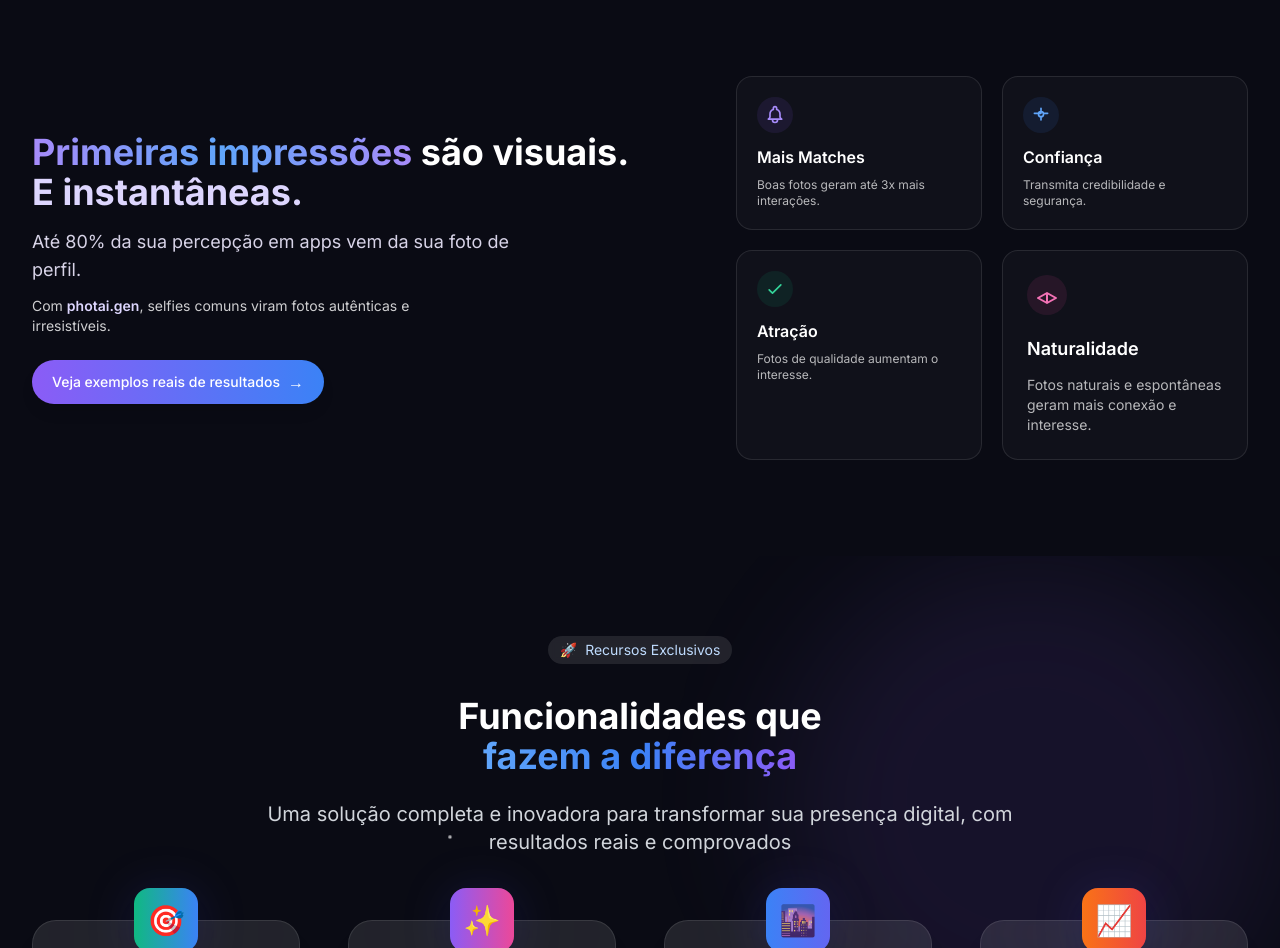
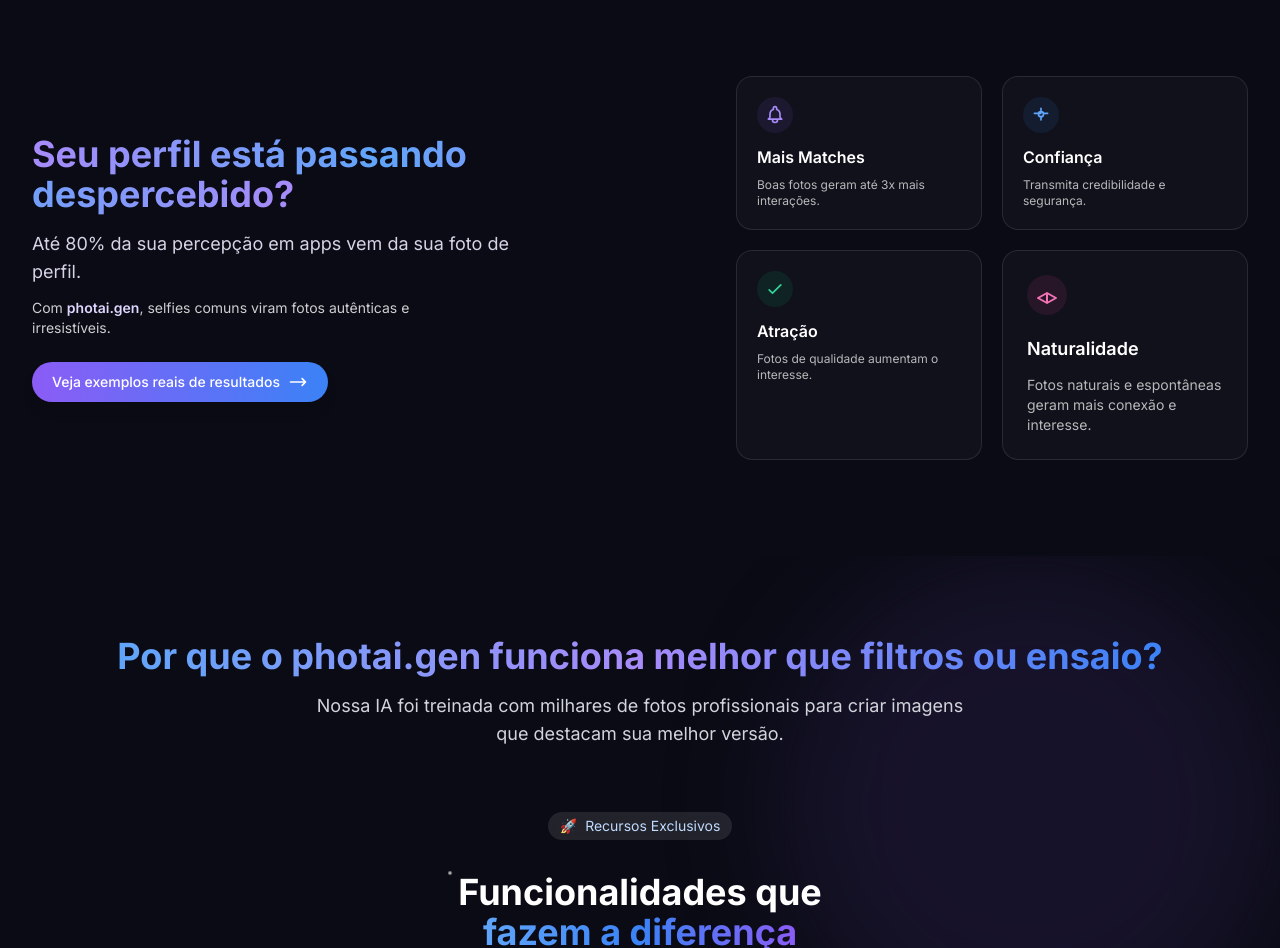
Before and after one commit to Aouza/matchepic, a Next.js app: page / in a window 1280 px wide. Shown: the part 820-1768 px from the top of the page. Built offline with nearby package versions, Linux system fonts and the light colour scheme.

Commit message:
feat: melhora UI/UX com animações, microcopy e elementos visuais

```diff
--- a/src/app/page.tsx
+++ b/src/app/page.tsx
@@ -22,11 +22,8 @@
           <div className="flex-1 flex flex-col justify-center items-start mb-12 md:mb-0">
             <h2 className="text-3xl sm:text-4xl font-bold mb-4 leading-tight">
               <span className="bg-gradient-to-r from-purple-400 via-blue-400 to-purple-400 bg-clip-text text-transparent">
-                Primeiras impressões
-              </span>{" "}
-              são visuais.
-              <br />
-              <span className="text-purple-200">E instantâneas.</span>
+                Seu perfil está passando despercebido?
+              </span>
             </h2>
             <p className="text-base sm:text-lg text-purple-100/90 mb-3 max-w-lg">
               Até 80% da sua percepção em apps vem da sua foto de perfil.
@@ -38,17 +35,29 @@
             </p>
             <a
               href="#resultados"
-              className="inline-flex items-center gap-2 px-5 py-2.5 rounded-full bg-gradient-to-r from-purple-500 to-blue-500 text-white font-medium hover:opacity-90 transition-all duration-200 shadow-lg text-sm"
+              className="inline-flex items-center gap-2 px-5 py-2.5 rounded-full bg-gradient-to-r from-purple-500 to-blue-500 text-white font-medium hover:opacity-90 transition-all duration-200 shadow-lg text-sm group"
             >
               Veja exemplos reais de resultados
-              <span className="text-base">→</span>
+              <svg
+                className="w-5 h-5 transform group-hover:translate-x-1 transition-transform"
+                fill="none"
+                viewBox="0 0 24 24"
+                stroke="currentColor"
+              >
+                <path
+                  strokeLinecap="round"
+                  strokeLinejoin="round"
+                  strokeWidth={2}
+                  d="M17 8l4 4m0 0l-4 4m4-4H3"
+                />
+              </svg>
             </a>
           </div>
           {/* Grid de Cards à direita */}
           <div className="flex-1 grid grid-cols-1 sm:grid-cols-2 gap-5 w-full max-w-lg">
             {/* Card 1 */}
-            <div className="bg-[#10111A] rounded-2xl border border-white/10 p-5 flex flex-col items-start gap-2">
-              <div className="w-9 h-9 flex items-center justify-center rounded-full bg-purple-500/10 mb-1">
+            <div className="bg-[#10111A] rounded-2xl border border-white/10 p-5 flex flex-col items-start gap-2 group hover:border-purple-500/30 transition-all duration-300 hover:shadow-[0_0_30px_rgba(168,85,247,0.15)]">
+              <div className="w-9 h-9 flex items-center justify-center rounded-full bg-purple-500/10 mb-1 group-hover:bg-purple-500/20 transition-colors">
                 <svg
                   className="w-5 h-5 text-purple-400"
                   fill="none"
@@ -63,7 +72,7 @@
                   />
                 </svg>
               </div>
-              <h4 className="text-base font-semibold text-white">
+              <h4 className="text-base font-semibold text-white group-hover:text-purple-200 transition-colors">
                 Mais Matches
               </h4>
               <p className="text-xs text-white/70">
@@ -71,8 +80,8 @@
               </p>
             </div>
             {/* Card 2 */}
-            <div className="bg-[#10111A] rounded-2xl border border-white/10 p-5 flex flex-col items-start gap-2">
-              <div className="w-9 h-9 flex items-center justify-center rounded-full bg-blue-500/10 mb-1">
+            <div className="bg-[#10111A] rounded-2xl border border-white/10 p-5 flex flex-col items-start gap-2 group hover:border-blue-500/30 transition-all duration-300 hover:shadow-[0_0_30px_rgba(59,130,246,0.15)]">
+              <div className="w-9 h-9 flex items-center justify-center rounded-full bg-blue-500/10 mb-1 group-hover:bg-blue-500/20 transition-colors">
                 <svg
                   className="w-5 h-5 text-blue-400"
                   fill="none"
@@ -87,14 +96,16 @@
                   />
                 </svg>
               </div>
-              <h4 className="text-base font-semibold text-white">Confiança</h4>
+              <h4 className="text-base font-semibold text-white group-hover:text-blue-200 transition-colors">
+                Confiança
+              </h4>
               <p className="text-xs text-white/70">
                 Transmita credibilidade e segurança.
               </p>
             </div>
             {/* Card 3 */}
-            <div className="bg-[#10111A] rounded-2xl border border-white/10 p-5 flex flex-col items-start gap-2">
-              <div className="w-9 h-9 flex items-center justify-center rounded-full bg-emerald-500/10 mb-1">
+            <div className="bg-[#10111A] rounded-2xl border border-white/10 p-5 flex flex-col items-start gap-2 group hover:border-emerald-500/30 transition-all duration-300 hover:shadow-[0_0_30px_rgba(16,185,129,0.15)]">
+              <div className="w-9 h-9 flex items-center justify-center rounded-full bg-emerald-500/10 mb-1 group-hover:bg-emerald-500/20 transition-colors">
                 <svg
                   className="w-5 h-5 text-emerald-400"
                   fill="none"
@@ -109,14 +120,16 @@
                   />
                 </svg>
               </div>
-              <h4 className="text-base font-semibold text-white">Atração</h4>
+              <h4 className="text-base font-semibold text-white group-hover:text-emerald-200 transition-colors">
+                Atração
+              </h4>
               <p className="text-xs text-white/70">
                 Fotos de qualidade aumentam o interesse.
               </p>
             </div>
             {/* Card 4 */}
-            <div className="bg-[#10111A] rounded-2xl border border-white/10 p-6 flex flex-col items-start gap-3">
-              <div className="w-10 h-10 flex items-center justify-center rounded-full bg-pink-500/10 mb-2">
+            <div className="bg-[#10111A] rounded-2xl border border-white/10 p-6 flex flex-col items-start gap-3 group hover:border-pink-500/30 transition-all duration-300 hover:shadow-[0_0_30px_rgba(236,72,153,0.15)]">
+              <div className="w-10 h-10 flex items-center justify-center rounded-full bg-pink-500/10 mb-2 group-hover:bg-pink-500/20 transition-colors">
                 <svg
                   className="w-6 h-6 text-pink-400"
                   fill="none"
@@ -131,7 +144,9 @@
                   />
                 </svg>
               </div>
-              <h4 className="text-lg font-semibold text-white">Naturalidade</h4>
+              <h4 className="text-lg font-semibold text-white group-hover:text-pink-200 transition-colors">
+                Naturalidade
+              </h4>
               <p className="text-sm text-white/70">
                 Fotos naturais e espontâneas geram mais conexão e interesse.
               </p>
--- a/src/components/Features.tsx
+++ b/src/components/Features.tsx
@@ -78,6 +78,18 @@
       </div>
 
       <div className="relative max-w-7xl mx-auto px-4 sm:px-6 lg:px-8">
+        <div className="text-center mb-16">
+          <h2 className="text-3xl sm:text-4xl font-bold mb-4">
+            <span className="bg-gradient-to-r from-blue-400 via-purple-400 to-blue-500 bg-clip-text text-transparent">
+              Por que o photai.gen funciona melhor que filtros ou ensaio?
+            </span>
+          </h2>
+          <p className="text-lg text-gray-300 max-w-2xl mx-auto">
+            Nossa IA foi treinada com milhares de fotos profissionais para criar
+            imagens que destacam sua melhor versão.
+          </p>
+        </div>
+
         {/* Badge de destaque */}
         <div className="flex justify-center mb-6 sm:mb-8">
           <div className="inline-flex items-center space-x-2 rounded-full bg-white/10 px-3 py-1 text-xs sm:text-sm text-blue-200 backdrop-blur-sm">
```
